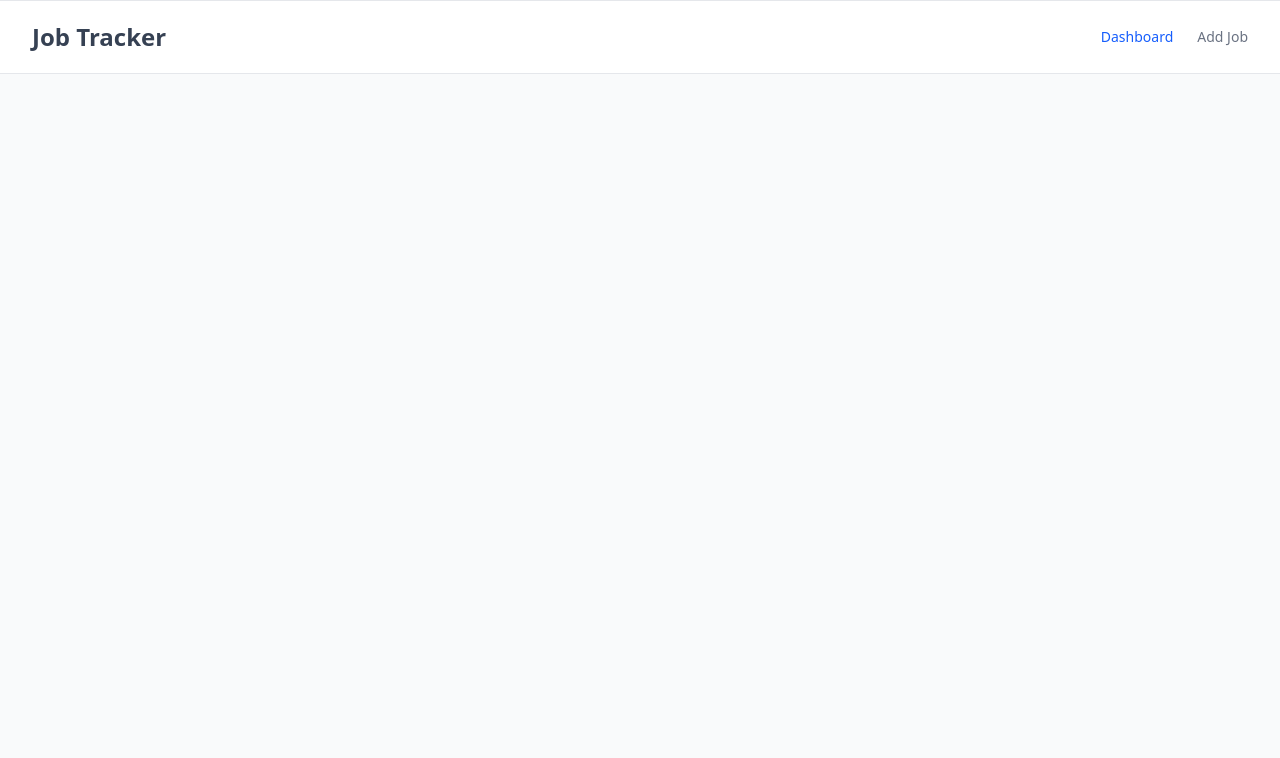
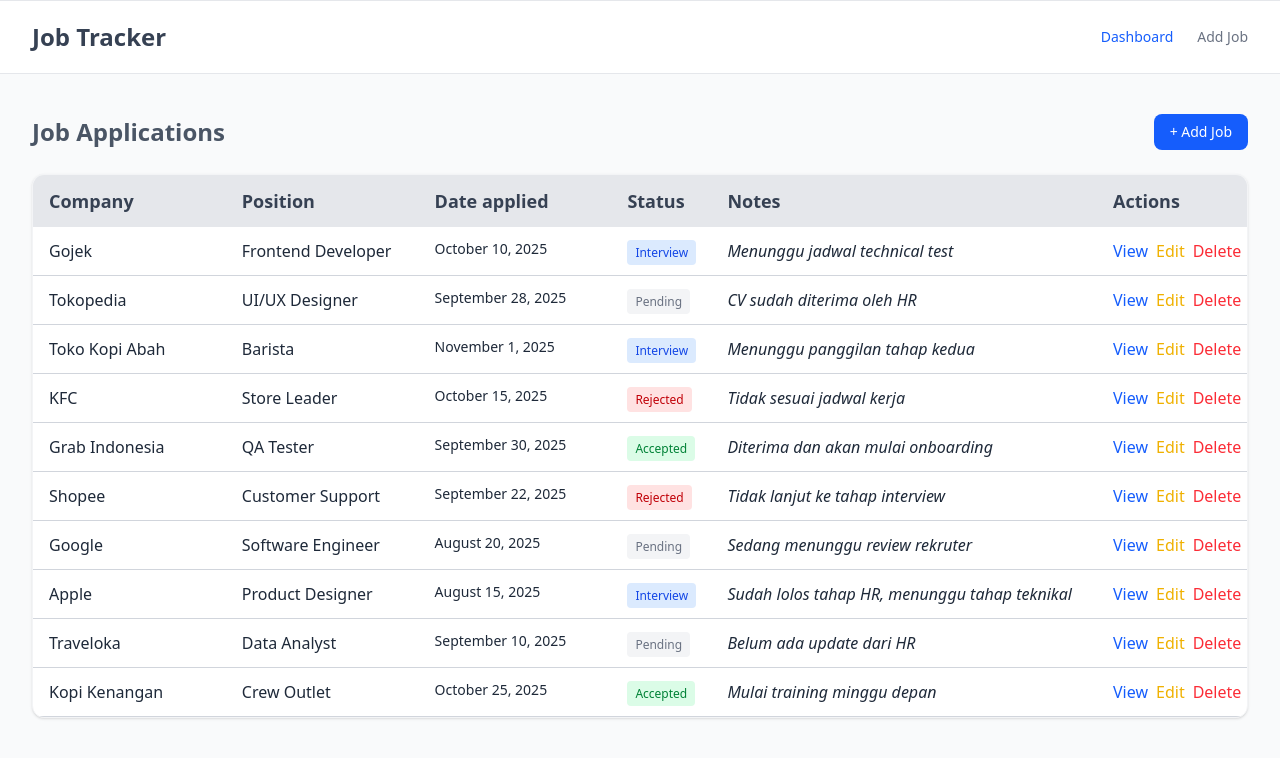
Before and after one commit to rizalamar/job-tracker-v2, a React (Vite) app: page / in a window 1280 px wide. Shown: the top 758 px of the page. Built offline with nearby package versions, Linux system fonts and the light colour scheme.

Commit message:
add element in Route

```diff
--- a/src/App.jsx
+++ b/src/App.jsx
@@ -1,13 +1,14 @@
 import { BrowserRouter as Router, Routes, Route } from "react-router-dom";
 import React from "react";
 import Navbar from "./components/Navbar";
+import Dashboard from "./pages/Dashboard";
 
 export default function App() {
 	return (
 		<Router>
 			<Navbar />
 			<Routes>
-				<Route path="/" element />
+				<Route path="/" element={<Dashboard />} />
 				<Route path="/add" element />
 				<Route path="/job/:id" element />
 				<Route path="/edit/:id" element />
```
